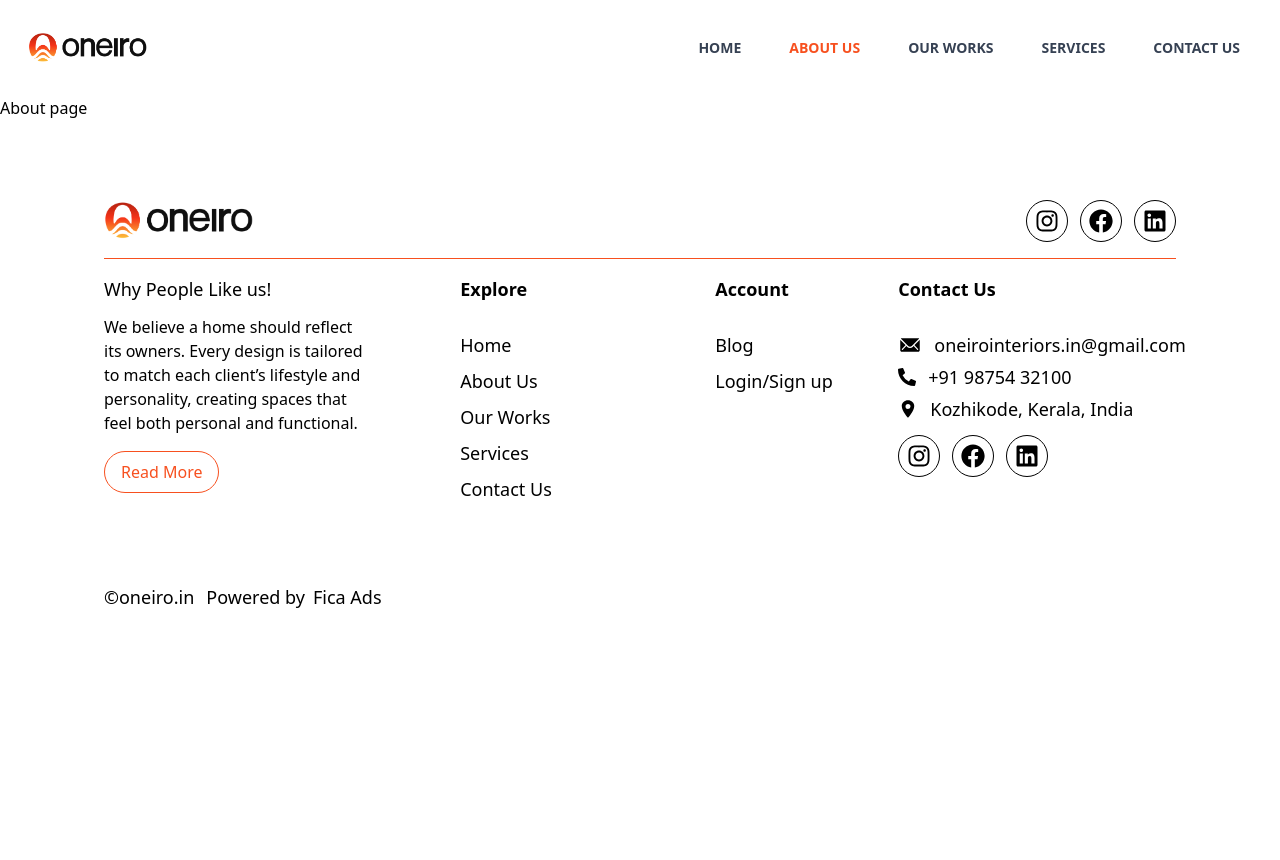
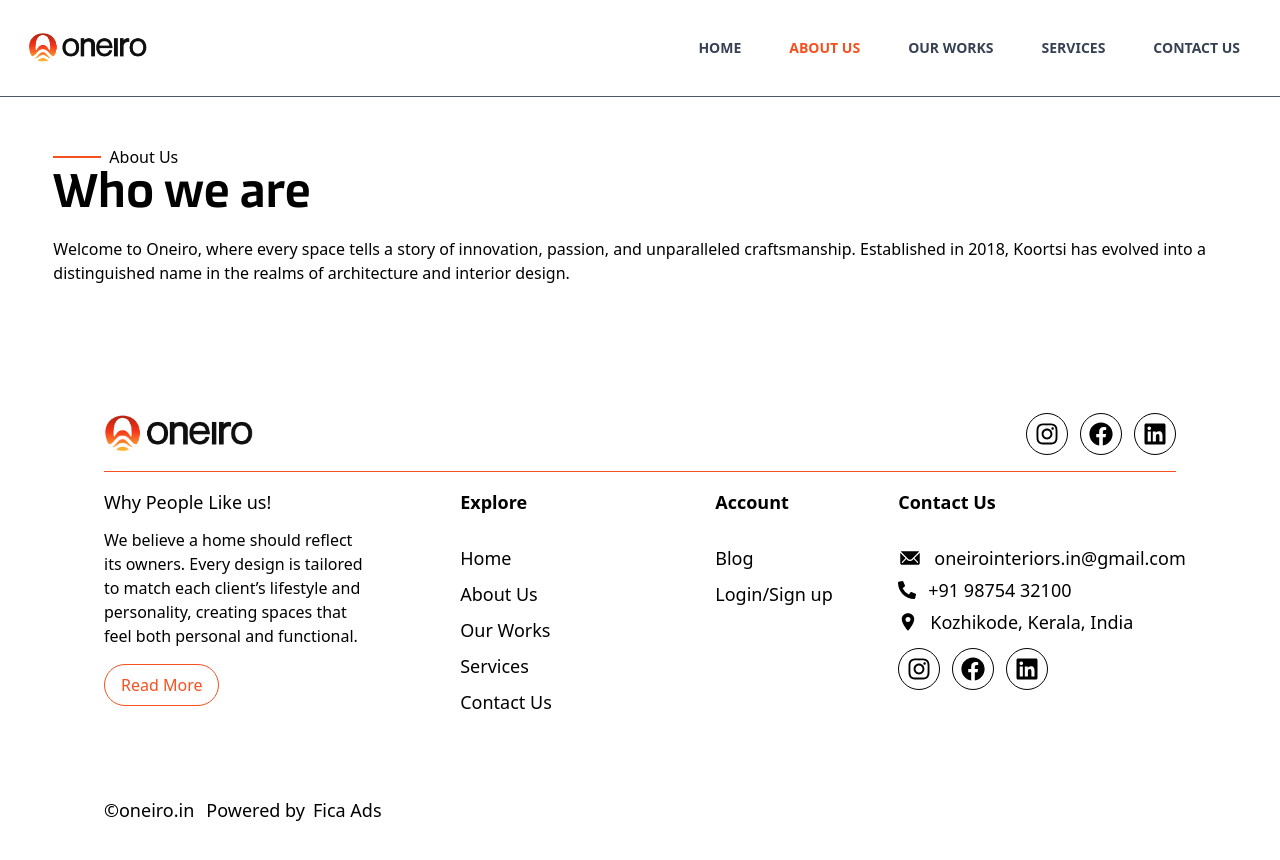
Before and after one commit to Fica-Web/oneiroInteriors, a React (Vite) app in the folder frontend/: page /about in a window 1280 px wide. Shown: the top 860 px of the page. Before the commit the page ends 800 px from the top, so only its background shows below. Built offline with nearby package versions, Linux system fonts and the light colour scheme.

Commit message:
sample reusable title card

```diff
--- /dev/null
+++ b/frontend/src/components/reusable/ReusableTitle.jsx
@@ -0,0 +1,22 @@
+import React from 'react'
+
+const ReusableTitle = ({ page, title, description }) => {
+    return (
+        <div className='w-full border-t border-gray-600'>
+            <div className='w-11/12 mx-auto my-12'>
+                <div className='flex items-center gap-2'>
+                    <div className='h-0.5 w-12 bg-primary'></div>
+                    <h3>{ page }</h3>
+                </div>
+                <h2 className='text-5xl ackeler-a'>
+                    { title }
+                </h2>
+                <p className='mt-5'>
+                    { description }
+                </p>
+            </div>
+        </div>
+    )
+}
+
+export default ReusableTitle
--- a/frontend/src/pages/user/AboutPage.jsx
+++ b/frontend/src/pages/user/AboutPage.jsx
@@ -1,9 +1,14 @@
-import React from 'react'
+import React from 'react';
+import ReusableTitle from '../../components/reusable/ReusableTitle';
 
 const AboutPage = () => {
     return (
         <div>
-            About page
+            <ReusableTitle
+                page='About Us'
+                title='Who we are'
+                description='Welcome to Oneiro, where every space tells a story of innovation, passion, and unparalleled craftsmanship. Established in 2018, Koortsi has evolved into a distinguished name in the realms of architecture and interior design.'
+            />
         </div>
     )
 }
```
